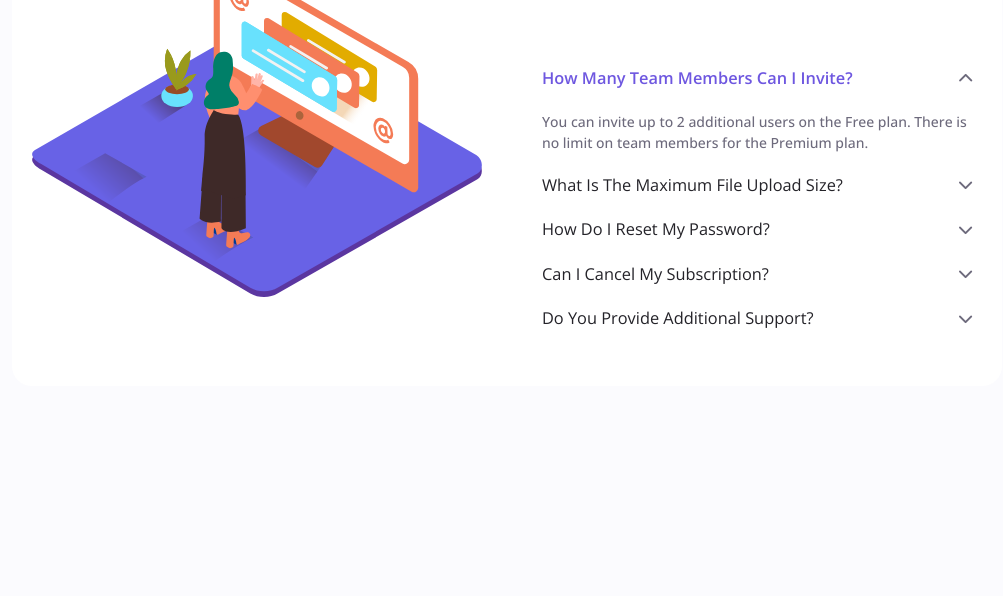
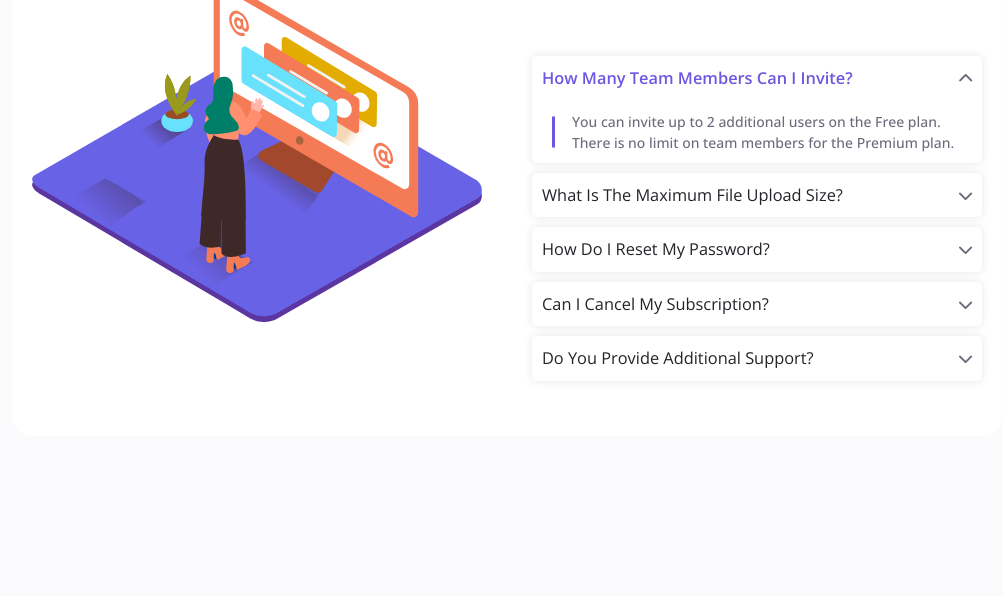
Before and after one commit to smail-tn/accordion, a plain HTML site: page accordion.html in a window 1280 px wide. Shown: the part 204-800 px from the top of the page, without its empty margins (133-1136 px from the left). Drawn offline with nearby package versions, Linux system fonts and the light colour scheme.

Commit message:
"initial upload"

```diff
--- a/accordion.html
+++ b/accordion.html
@@ -18,13 +18,15 @@
             <div class="accordion">
                 <div class="accordion__item open">
                     <div class="accordion__header">
-                        <h3 class="question__title">
+                        <h3 class="accordion__header__title">
                             How many team members can I invite?
                         </h3>
-                        <i class="fas fa-chevron-down"></i>
+                        <div class="accordion__header__arrow">
+                            <i class="fas fa-chevron-down icon"></i>
+                        </div>
                     </div>
                     <div class="accordion__body">
-                        <p class="answer__text">
+                        <p class="description">
                             You can invite up to 2 additional users on the Free plan. There
                             is no limit on team members for the Premium plan.
                         </p>
@@ -32,13 +34,15 @@
                 </div>
                 <div class="accordion__item">
                     <div class="accordion__header">
-                        <h3 class="question__title">
+                        <h3 class="accordion__header__title">
                             What is the maximum file upload size?
                         </h3>
-                        <i class="fas fa-chevron-down"></i>
+                        <div class="accordion__header__arrow">
+                            <i class="fas fa-chevron-down icon"></i>
+                        </div>
                     </div>
                     <div class="accordion__body">
-                        <p class="answer__text">
+                        <p class="description">
                             No more than 2GB. All files in your account must fit your
                             allotted storage space.
                         </p>
@@ -46,11 +50,13 @@
                 </div>
                 <div class="accordion__item">
                     <div class="accordion__header">
-                        <h3 class="question__title">How do I reset my password?</h3>
-                        <i class="fas fa-chevron-down"></i>
+                        <h3 class="accordion__header__title">How do I reset my password?</h3>
+                        <div class="accordion__header__arrow">
+                            <i class="fas fa-chevron-down icon"></i>
+                        </div>
                     </div>
                     <div class="accordion__body">
-                        <p class="answer__text">
+                        <p class="description">
                             Click “Forgot password” from the login page or “Change password”
                             from your profile page. A reset link will be emailed to you.
                         </p>
@@ -58,11 +64,13 @@
                 </div>
                 <div class="accordion__item">
                     <div class="accordion__header">
-                        <h3 class="question__title">Can I cancel my subscription?</h3>
-                        <i class="fas fa-chevron-down"></i>
+                        <h3 class="accordion__header__title">Can I cancel my subscription?</h3>
+                        <div class="accordion__header__arrow">
+                            <i class="fas fa-chevron-down icon"></i>
+                        </div>
                     </div>
                     <div class="accordion__body">
-                        <p class="answer__text">
+                        <p class="description">
                             Yes! Send us a message and we’ll process your request no
                             questions asked.
                         </p>
@@ -70,13 +78,15 @@
                 </div>
                 <div class="accordion__item">
                     <div class="accordion__header">
-                        <h3 class="question__title">
+                        <h3 class="accordion__header__title">
                             Do you provide additional support?
                         </h3>
-                        <i class="fas fa-chevron-down"></i>
+                        <div class="accordion__header__arrow">
+                            <i class="fas fa-chevron-down icon"></i>
+                        </div>
                     </div>
                     <div class="accordion__body">
-                        <p class="answer__text">
+                        <p class="description">
                             Chat and email support is available 24/7. Phone lines are open
                             during normal business hours.
                         </p>
--- a/src/layout/_accordion.scss
+++ b/src/layout/_accordion.scss
@@ -1,4 +1,4 @@
-@use '../config/vars' as *;
+@use "../config/vars" as *;
 
 .container {
     grid-template-columns: repeat(2, 1fr);
@@ -31,16 +31,21 @@
 
     &__item {
         overflow: hidden;
+        margin-bottom: 10px;
+        box-shadow: 0 0 10px 0 black(.1);
+        border-radius: 5px;
 
         &.open {
             .accordion__header {
-                h3 {
+                &__title {
                     font-weight: 600;
                     color: var(--first-color);
                 }
 
-                i {
-                    transform: rotate(180deg);
+                &__arrow {
+                    .icon {
+                        transform: rotate(180deg);
+                    }
                 }
             }
         }
@@ -51,23 +56,33 @@
         @include flex-between();
         padding: 10px;
 
-        h3 {
+        &__title {
             transition: var(--transition-fast);
             font-weight: 400;
         }
 
-        i {
+        &__arrow {
             font-size: var(--m-3);
         }
     }
 
     &__body {
         transition: var(--transition);
-        @include px(var(--m-2)) ;
         height: 0;
 
-        p {
-            @include py(  var(--m-2));
+        .description {
+            @include py(var(--m-2));
+            margin-left: 20px;
+            @include px(20px);
+            position: relative;
+
+            &::after {
+                background-color: var(--first-color);
+                @include vertical-center;
+                @include top-left(50% 0);
+                @include box(3px 50%);
+                @include pseudo();
+            }
         }
     }
 }
```
Also changed, not shown: dist/css/style.css.
